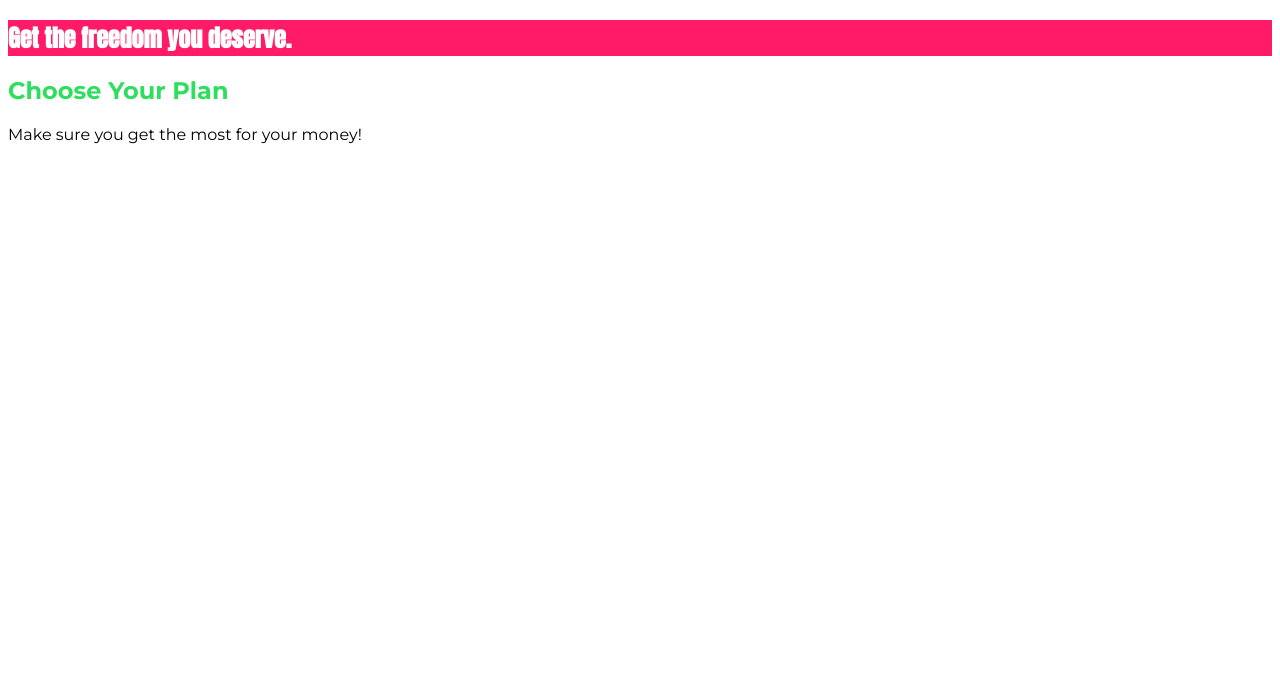
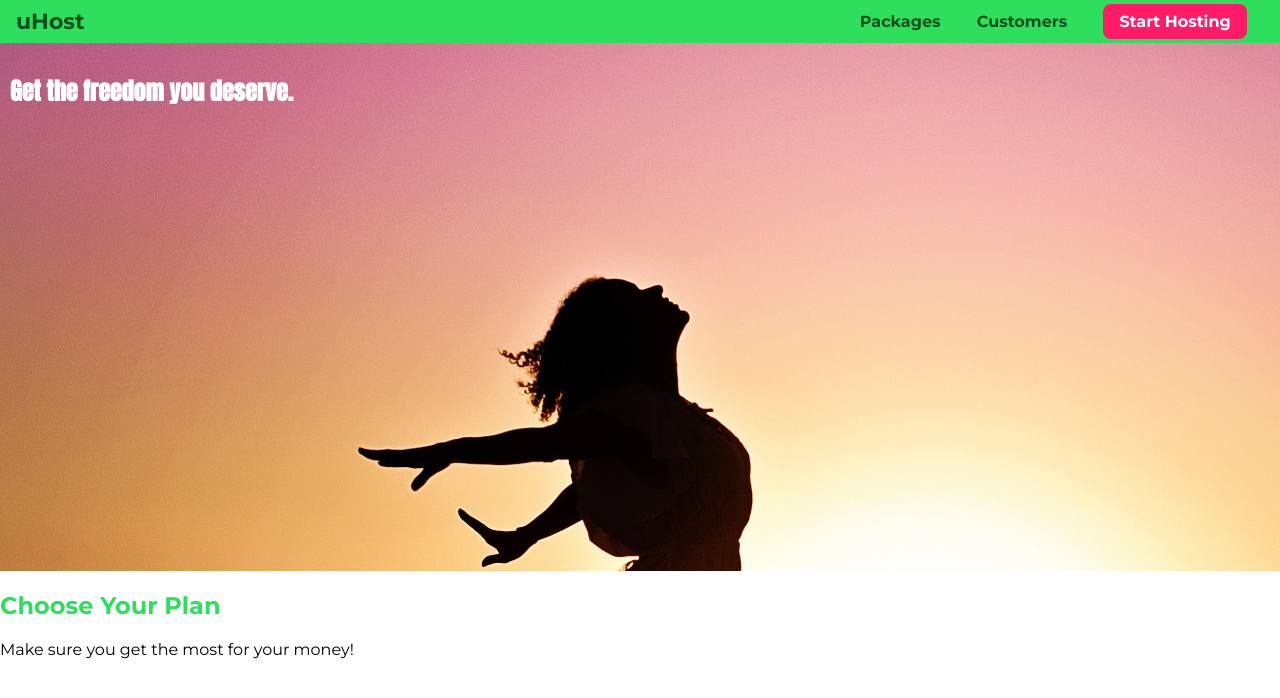
Before and after one commit to Waqqars987/css-reference-material, a plain HTML site: page css-complete-guide/3 diving-deeper-introducing-the-box-model/index.html in a window 1280 px wide. Drawn offline with Linux system fonts and the light colour scheme.

Commit message:
completed box model section

```diff
--- a/css-complete-guide/3 diving-deeper-introducing-the-box-model/index.html
+++ b/css-complete-guide/3 diving-deeper-introducing-the-box-model/index.html
@@ -12,6 +12,26 @@
 </head>
 
 <body>
+    <header class="main-header">
+        <div>
+            <a class="main-header__brand" href="index.html">
+                uHost
+            </a>
+        </div>
+        <nav class="main-nav">
+            <ul class="main-nav__items">
+                <li class="main-nav__item">
+                    <a href="packages/index.html">Packages</a>
+                </li>
+                <li class="main-nav__item">
+                    <a href="customers/index.html">Customers</a>
+                </li>
+                <li class="main-nav__item main-nav__item--cta">
+                    <a href="start-hosting/index.html">Start Hosting</a>
+                </li>
+            </ul>
+        </nav>
+    </header>
     <main>
         <section id="product-overview">
             <h1>Get the freedom you deserve.</h1>
--- a/css-complete-guide/3 diving-deeper-introducing-the-box-model/main.css
+++ b/css-complete-guide/3 diving-deeper-introducing-the-box-model/main.css
@@ -1,20 +1,121 @@
+* {
+	/* box-sizing:border-box includes padding and border in the width and height of the element*/
+	/* All elements will have this property. It will override inheritance as well as browser defaults */
+	box-sizing: border-box;
+}
+
 body {
-    font-family: 'Montserrat', sans-serif;
+	font-family: 'Montserrat', sans-serif;
+	/* Remove default body margin added by the browser */
+	margin: 0;
+}
+
+.main-header {
+	width: 100%;
+	background: #2ddf5c;
+	padding: 8px 16px;
+}
+
+.main-header > div {
+	display: inline-block;
+	vertical-align: middle;
+}
+
+.main-header__brand {
+	color: #0e4f1f;
+	text-decoration: none;
+	font-weight: bold;
+	font-size: 22px;
+}
+
+.main-nav {
+	display: inline-block;
+	text-align: right;
+	width: calc(100% - 74px);
+	vertical-align: middle;
+}
+
+.main-nav__items {
+	margin: 0;
+	padding: 0;
+	list-style: none;
+}
+
+.main-nav__item {
+	display: inline-block;
+	margin: 0 16px;
+}
+
+.main-nav__item a {
+	text-decoration: none;
+	color: #0e4f1f;
+	font-weight: bold;
+	padding: 3px 0;
+}
+
+/* Grouped Rules*/
+.main-nav__item a:hover,
+.main-nav__item a:active {
+	color: white;
+	border-bottom: 5px solid white;
+}
+
+.main-nav__item--cta a {
+	color: white;
+	background: #ff1b68;
+	padding: 8px 16px;
+	border-radius: 8px;
+}
+
+.main-nav__item--cta a:hover,
+.main-nav__item--cta a:active {
+	color: #ff1b68;
+	background: white;
+	border: none;
 }
 
 #product-overview {
-    background: #ff1b68;
+	background: url("/freedom.jpg");
+	width: 100%;
+	/* relative height is depenedent on the surrounding containers height */
+	height: 528px;
+	padding: 10px;
+	/* border: 5px solid black;
+	margin: 10px; */
 }
 
 .section-title {
-    color: #2ddf5c;
+	color: #2ddf5c;
 }
 
 #product-overview h1 {
-    color: white;
-    font-family: 'Anton', sans-serif;
+	color: white;
+	font-family: 'Anton', sans-serif;
 }
 
-/* h1 {
-    font-family: sans-serif;
+/* .main-nav__item a::after {
+	content: " (Link)";
+	color: red;
 } */
+
+/* p::first-letter {
+	color: red;
+	font-size: 20px;
+} */
+
+/* h1 has margin by default
+h1 {
+	font-family: sans-serif;
+} */
+
+/*
+Margin Collapsing: If we got 2 block elements next to each other than margins between them is collapsed to one margin. The bigger margin wins.
+Use 'margin-top' and 'margin-bottom' as workarounds.
+
+Block level elements unlike inline elements take the full available width by default. They also override the box-sizing.
+
+padding and border are not included into the width and height of the element by default.
+Content-Box: All elements have a certain way of calculating width and height
+
+White spaces in IDE are considered as elements in case of inline-block
+*/
```
Also changed, not shown: css-complete-guide/3 diving-deeper-introducing-the-box-model/freedom.jpg (added).
